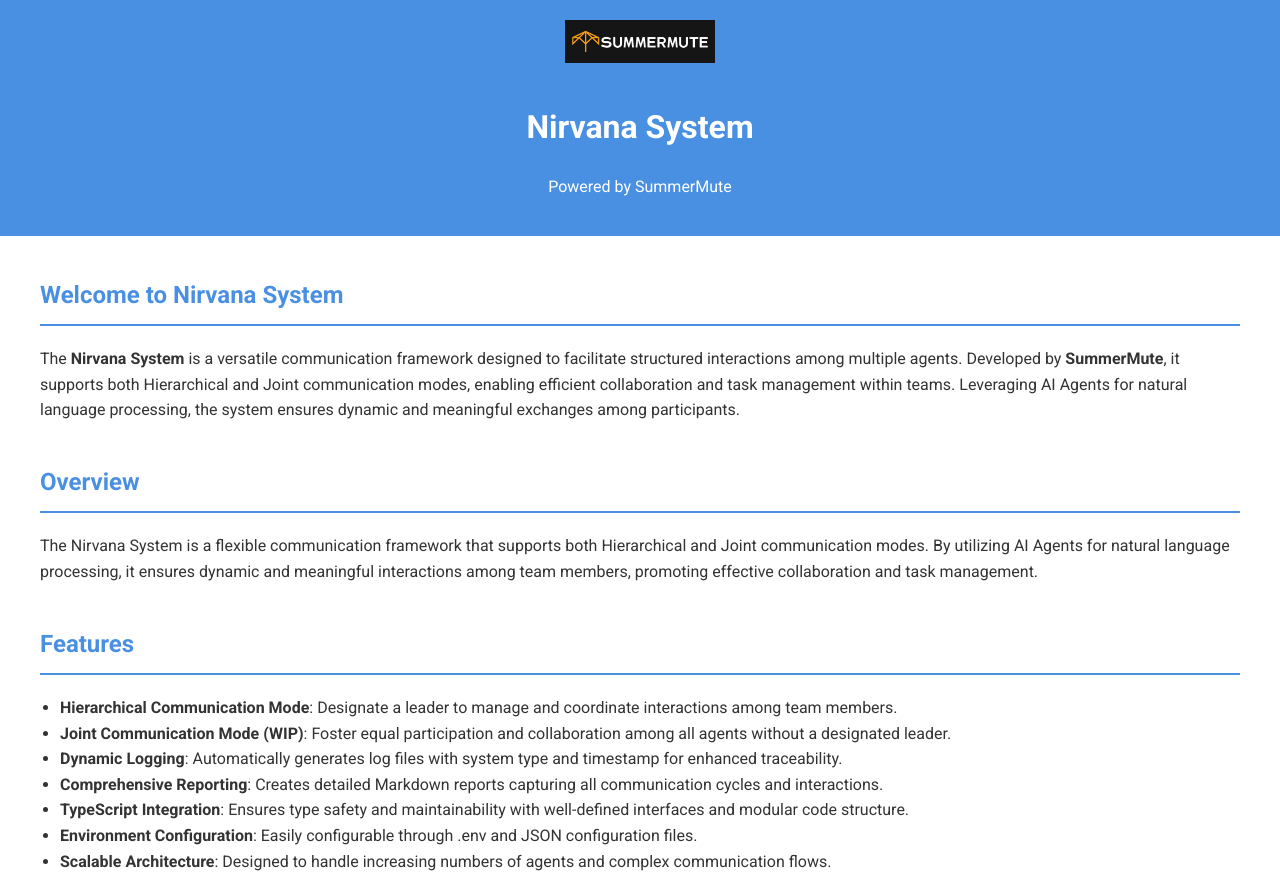
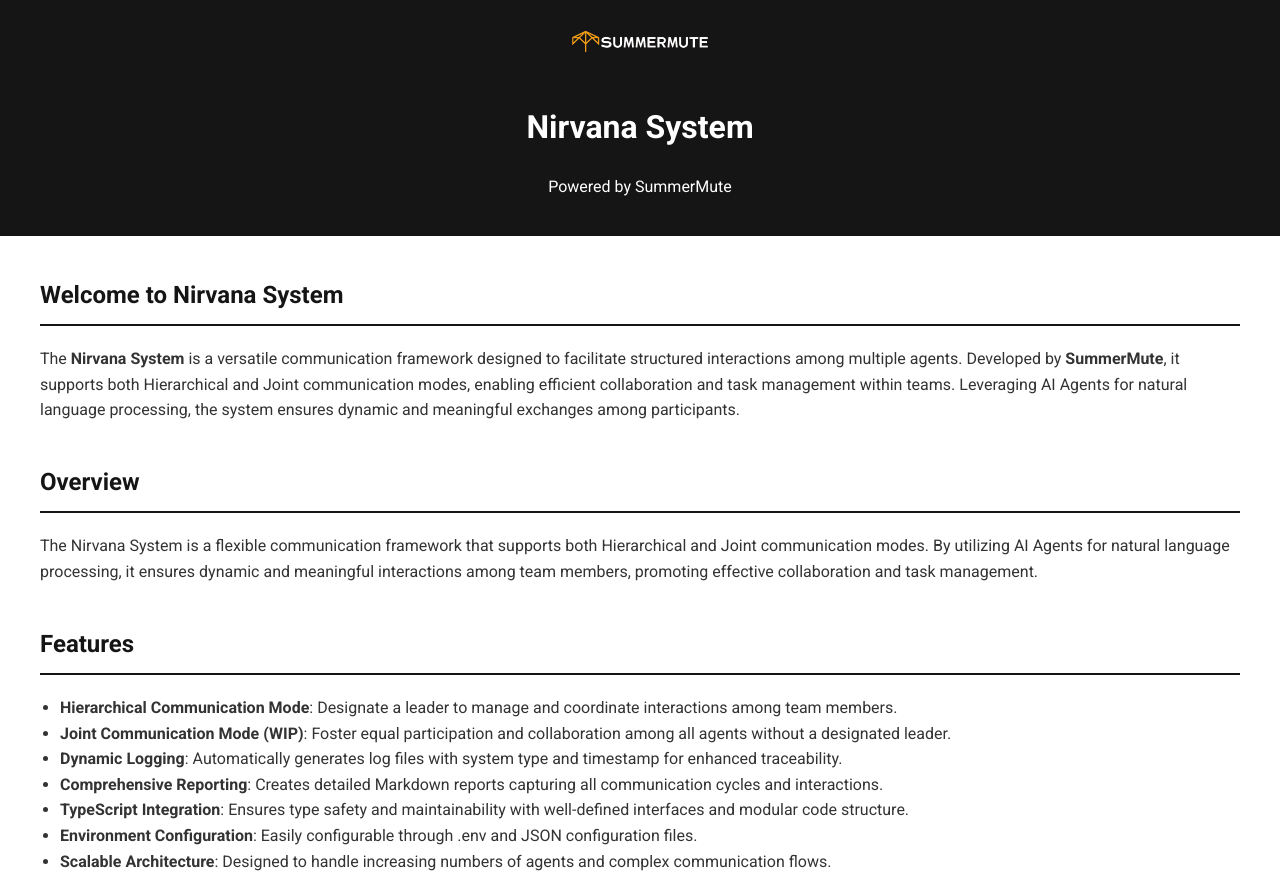
Before and after one commit to SummerMute-t/SummerMute-t, a plain HTML site: page index.html in a window 1280 px wide. Shown: the top 877 px of the page. Drawn offline with Linux system fonts and the light colour scheme.

Commit message:
mod: change highlight color

```diff
--- a/index.html
+++ b/index.html
@@ -16,7 +16,7 @@
             color: #333;
         }
         header {
-            background-color: #4A90E2;
+            background-color: #151515;
             color: #fff;
             padding: 20px 0;
             text-align: center;
@@ -49,8 +49,8 @@
             margin-bottom: 40px;
         }
         h2 {
-            color: #4A90E2;
-            border-bottom: 2px solid #4A90E2;
+            color: #151515;
+            border-bottom: 2px solid #151515;
             padding-bottom: 10px;
             margin-bottom: 20px;
         }
@@ -71,7 +71,7 @@
         }
         .btn {
             display: inline-block;
-            background-color: #4A90E2;
+            background-color: #151515;
             color: #fff;
             padding: 10px 20px;
             text-decoration: none;
```
